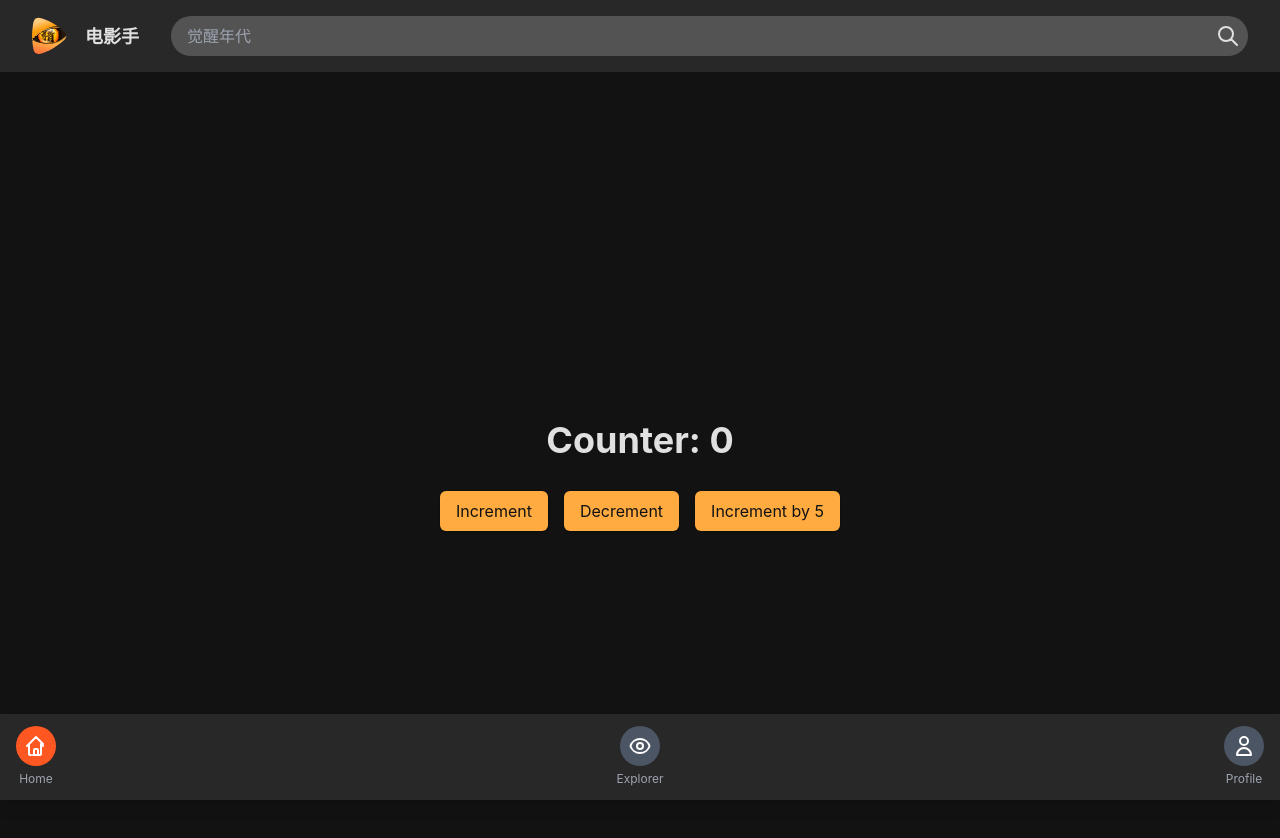
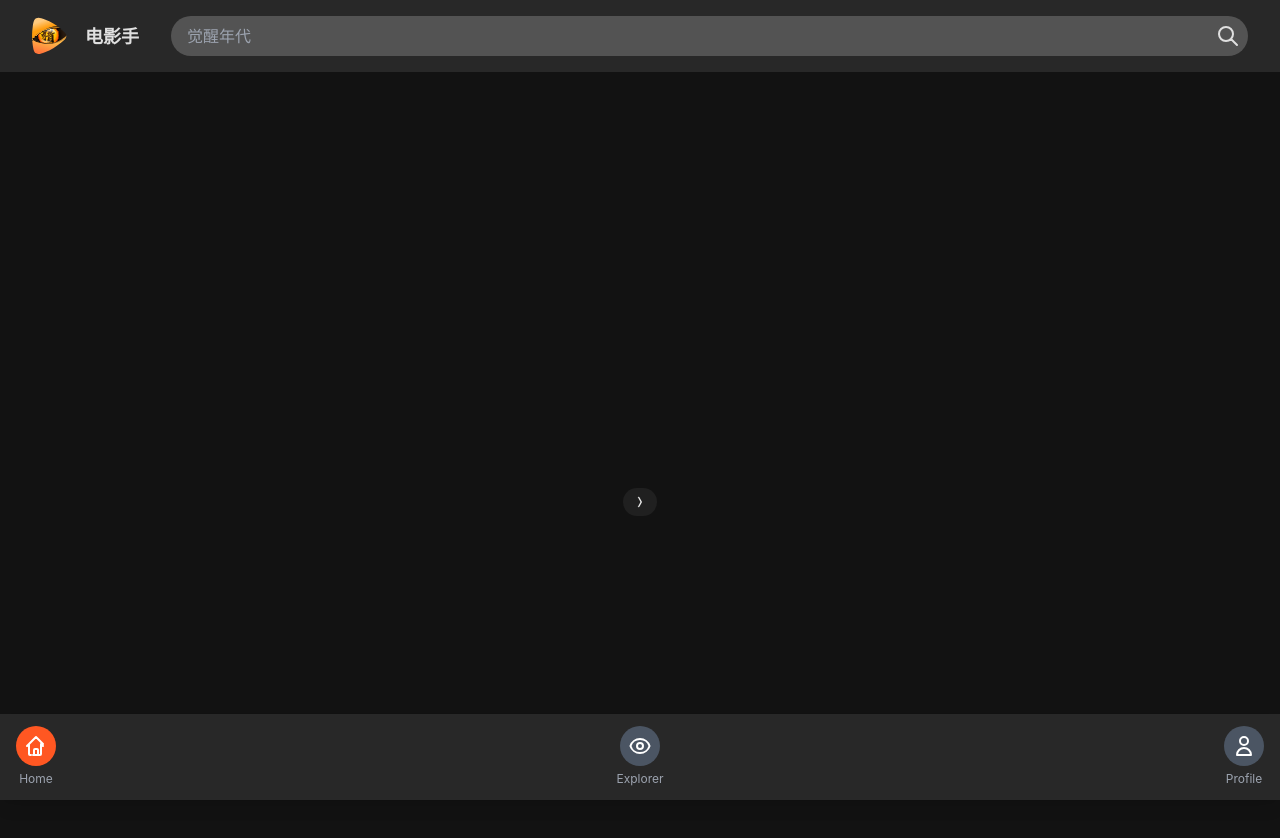
Before and after one commit to MyoMyatAung/MH-UAT, a React (Create React App) app: page / in a window 1280 px wide. Shown: the top 838 px of the page. Built offline with nearby package versions, Linux system fonts and the light colour scheme.

Commit message:
explorer setup

```diff
--- a/package.json
+++ b/package.json
@@ -28,6 +28,7 @@
     "react-scripts": "5.0.1",
     "react-spring": "^9.7.4",
     "redux": "^5.0.1",
+    "swiper": "^11.1.14",
     "typescript": "^4.9.5",
     "web-vitals": "^2.1.4"
   },
--- a/src/App.tsx
+++ b/src/App.tsx
@@ -1,31 +1,35 @@
-import React from 'react';
-import { BrowserRouter as Router, Routes, Route } from 'react-router-dom';
-import Home from './pages/home';
-import Search from './pages/search';
-import Explorer from './pages/explorer';
-import Profile from './pages/profile';
-import Player from './pages/player';
-import Login from './pages/login';
-import Header from './components/Header';
-import FooterNav from './components/FooterNav';
+import React from "react";
+import { BrowserRouter as Router, Routes, Route } from "react-router-dom";
+import Home from "./pages/home";
+import Search from "./pages/search";
+import Explorer from "./pages/explorer";
+import Profile from "./pages/profile";
+import Player from "./pages/player";
+import Login from "./pages/login";
+import Header from "./components/Header";
+import FooterNav from "./components/FooterNav";
+import Detail from "./pages/explorer/Detail";
 
 const App: React.FC = () => {
   return (
     <Router>
-      <div className="flex flex-col min-h-screen"> {/* Full height wrapper */}
+      <div className="flex flex-col min-h-screen">
+        {" "}
+        {/* Full height wrapper */}
         <Header />
-
-        <div className="flex-grow overflow-auto"> {/* Main content with dynamic height */}
+        <div className="flex-grow overflow-auto">
+          {" "}
+          {/* Main content with dynamic height */}
           <Routes>
             <Route path="/" element={<Home />} />
             <Route path="/search" element={<Search />} />
             <Route path="/explorer" element={<Explorer />} />
+            <Route path="/explorer/:id" element={<Detail />} />
             <Route path="/profile" element={<Profile />} />
             <Route path="/player" element={<Player />} />
             <Route path="/login" element={<Login />} />
           </Routes>
         </div>
-
         <FooterNav />
       </div>
     </Router>
--- /dev/null
+++ b/src/components/Ads.tsx
@@ -0,0 +1,9 @@
+import React from 'react'
+
+const Ads = () => {
+  return (
+    <div>Ads</div>
+  )
+}
+
+export default Ads
--- /dev/null
+++ b/src/components/MovieCard.tsx
@@ -0,0 +1,7 @@
+import React from "react";
+
+const MovieCard = ({ movie }: any) => {
+  return <div>MovieCard</div>;
+};
+
+export default MovieCard;
--- /dev/null
+++ b/src/components/MoviesByTopic.tsx
@@ -0,0 +1,96 @@
+import { Swiper, SwiperSlide } from "swiper/react";
+import { Navigation } from "swiper/modules";
+import MovieCard from "./MovieCard";
+const MoviesByTopic = ({ movieData }: any) => {
+  return (
+    <div className="px-10 max-md:px-3 max-md:mt-[30px] mt-[100px]">
+      <div className="flex justify-between">
+        <h1 className="uppercase max-md:text-[16px] max-md:leading-[24px] text-[24px] leading-[26px] font-[800] flex items-center gap-2">
+          <span className="text-white font-headerFont">{movieData?.title}</span>
+        </h1>
+        <a
+          href={`/topic/${movieData?.title}/${movieData?.navigator?.id}`}
+          className="text-white flex hover:bg-[#171717] duration-300 items-center gap-1 max-sm:leading-[18px] text-[14px] max-md:text-[12px] leading-[20px] font-[400] p-2 px-3 bg-[#202020] rounded-3xl"
+        >
+          {movieData?.navigator?.title}
+          <svg
+            xmlns="http://www.w3.org/2000/svg"
+            width="10"
+            height="12"
+            viewBox="0 0 4 12"
+            fill="none"
+          >
+            <path
+              d="M3.57562 6.25726L0.939439 10.8934C0.905655 10.9272 0.865548 10.954 0.821408 10.9723C0.777267 10.9906 0.729957 11 0.682179 11C0.634402 11 0.587092 10.9906 0.542951 10.9723C0.498811 10.954 0.458703 10.9272 0.42492 10.8934C0.391136 10.8597 0.364337 10.8195 0.346053 10.7754C0.32777 10.7313 0.318359 10.684 0.318359 10.6362C0.318359 10.5884 0.32777 10.5411 0.346053 10.497C0.364337 10.4528 0.391136 10.4127 0.42492 10.3789L2.80429 6L0.42492 1.62108C0.35669 1.55285 0.318359 1.46031 0.318359 1.36382C0.318359 1.26733 0.35669 1.17479 0.42492 1.10656C0.493149 1.03833 0.585688 1 0.682179 1C0.778671 1 0.87121 1.03833 0.939439 1.10656L3.57562 5.74274C3.60943 5.77651 3.63625 5.81661 3.65455 5.86076C3.67284 5.9049 3.68226 5.95221 3.68226 6C3.68226 6.04779 3.67284 6.0951 3.65455 6.13924C3.63625 6.18339 3.60943 6.22349 3.57562 6.25726Z"
+              fill="white"
+              stroke="white"
+              strokeWidth="0.5"
+            />
+          </svg>
+        </a>
+      </div>
+      <div className="max-md:mt-5 mt-10">
+        <Swiper
+          modules={[Navigation]}
+          slidesPerView={1}
+          spaceBetween={10}
+          navigation={{
+            nextEl: ".swiper-button-next",
+            prevEl: ".swiper-button-prev",
+          }}
+          breakpoints={{
+            320: {
+              slidesPerView: 2.5,
+              spaceBetween: 10,
+            },
+            480: {
+              slidesPerView: 3.5,
+              spaceBetween: 10,
+            },
+            640: {
+              slidesPerView: 3.5,
+              spaceBetween: 10,
+            },
+            768: {
+              slidesPerView: 3.5,
+              spaceBetween: 10,
+            },
+            1000: {
+              slidesPerView: 4.5,
+              spaceBetween: 20,
+            },
+            1268: {
+              slidesPerView: 6.5,
+              spaceBetween: 20,
+            },
+            1568: {
+              slidesPerView: 6.5,
+              spaceBetween: 20,
+            },
+            2068: {
+              slidesPerView: 6.5,
+              spaceBetween: 20,
+            },
+          }}
+        >
+          {[]?.map((movie: any) => (
+            <SwiperSlide key={movie.vod_id}>
+              <MovieCard movie={movie} height={"200px"} />
+            </SwiperSlide>
+          ))}
+
+          <div className="hidden md:block">
+            <div className="swiper-button-prev max-md:hidden block">
+              {/* <img src={swiperLeft} alt="" /> */}
+            </div>
+            <div className="swiper-button-next max-md:hidden block">
+              {/* <img src={swiperRight} alt="" /> */}
+            </div>
+          </div>
+        </Swiper>
+      </div>
+    </div>
+  );
+};
+
+export default MoviesByTopic;
--- a/src/pages/explorer/index.tsx
+++ b/src/pages/explorer/index.tsx
@@ -1,10 +1,12 @@
-import React from 'react';
+import React from "react";
+import TopNav from "../../components/explorer/TopNav";
 
 const Explorer: React.FC = () => {
   return (
-    <div className="p-4">
-      <h1 className="text-xl font-bold">Explorer</h1>
-      {/* Add movie filters, cards, etc., here */}
+    <div className="">
+      <div className="">
+        <TopNav />
+      </div>
     </div>
   );
 };
--- a/src/pages/home/index.tsx
+++ b/src/pages/home/index.tsx
@@ -1,34 +1,12 @@
-import React from 'react';
-import { useDispatch, useSelector } from 'react-redux';
-import { increment, decrement, incrementByAmount } from '../../features/counter/counterSlice';
+import MoviesByTopic from "../../components/MoviesByTopic";
+import MovieCard from "../../components/MovieCard";
+import { useState } from "react";
 
 const Home: React.FC = () => {
-  const dispatch = useDispatch();
-  const count = useSelector((state: any) => state.counter.value);
-
+  const [movieData, setMovieData] = useState({});
   return (
     <div className="flex flex-col items-center justify-center h-screen bg-background text-text">
-      <h1 className="text-4xl font-bold mb-6">Counter: {count}</h1>
-      <div className="flex space-x-4">
-        <button
-          onClick={() => dispatch(increment())}
-          className="px-4 py-2 bg-accent text-background rounded-md shadow hover:bg-opacity-80 transition"
-        >
-          Increment
-        </button>
-        <button
-          onClick={() => dispatch(decrement())}
-          className="px-4 py-2 bg-accent text-background rounded-md shadow hover:bg-opacity-80 transition"
-        >
-          Decrement
-        </button>
-        <button
-          onClick={() => dispatch(incrementByAmount(5))}
-          className="px-4 py-2 bg-accent text-background rounded-md shadow hover:bg-opacity-80 transition"
-        >
-          Increment by 5
-        </button>
-      </div>
+      <MoviesByTopic movieData={movieData} />
     </div>
   );
 };
```
Also changed, not shown: src/App.css (+32 -0 lines), 1 other file (tests, documents, lock files or other folders).
